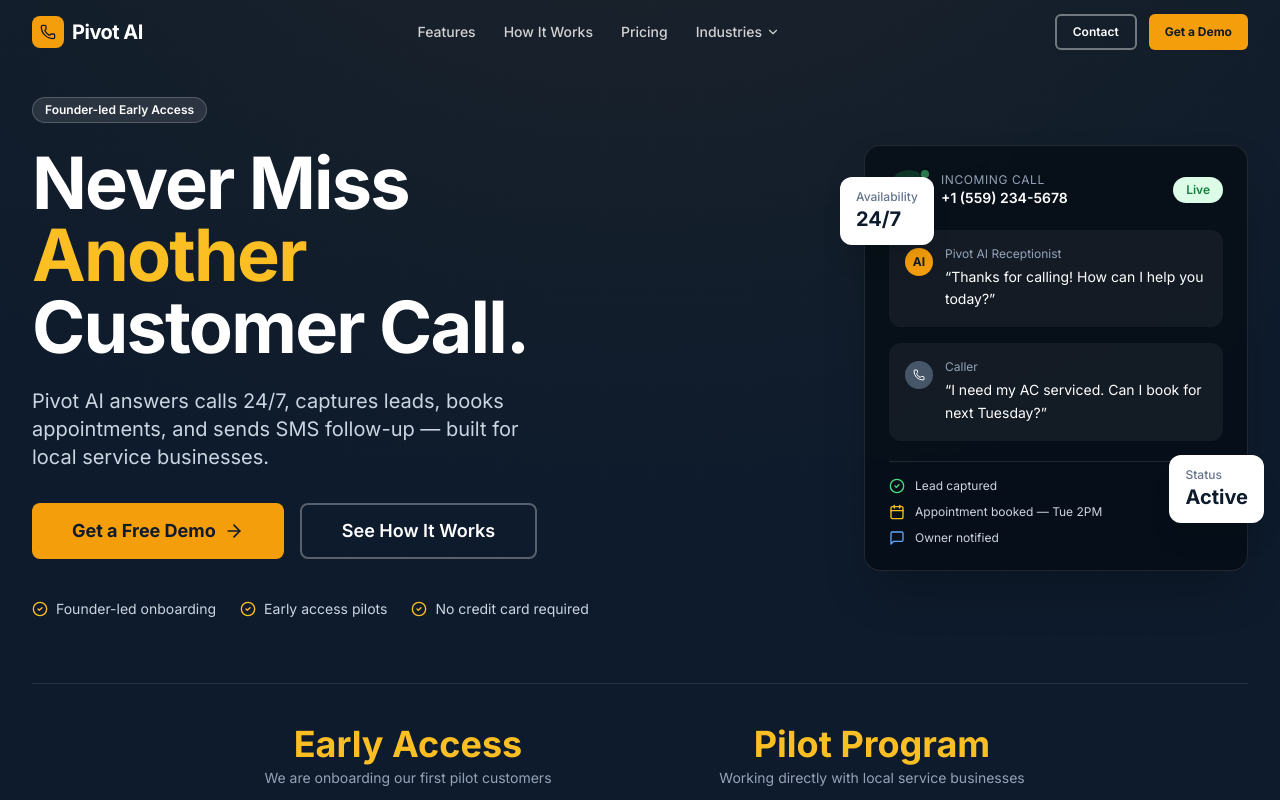
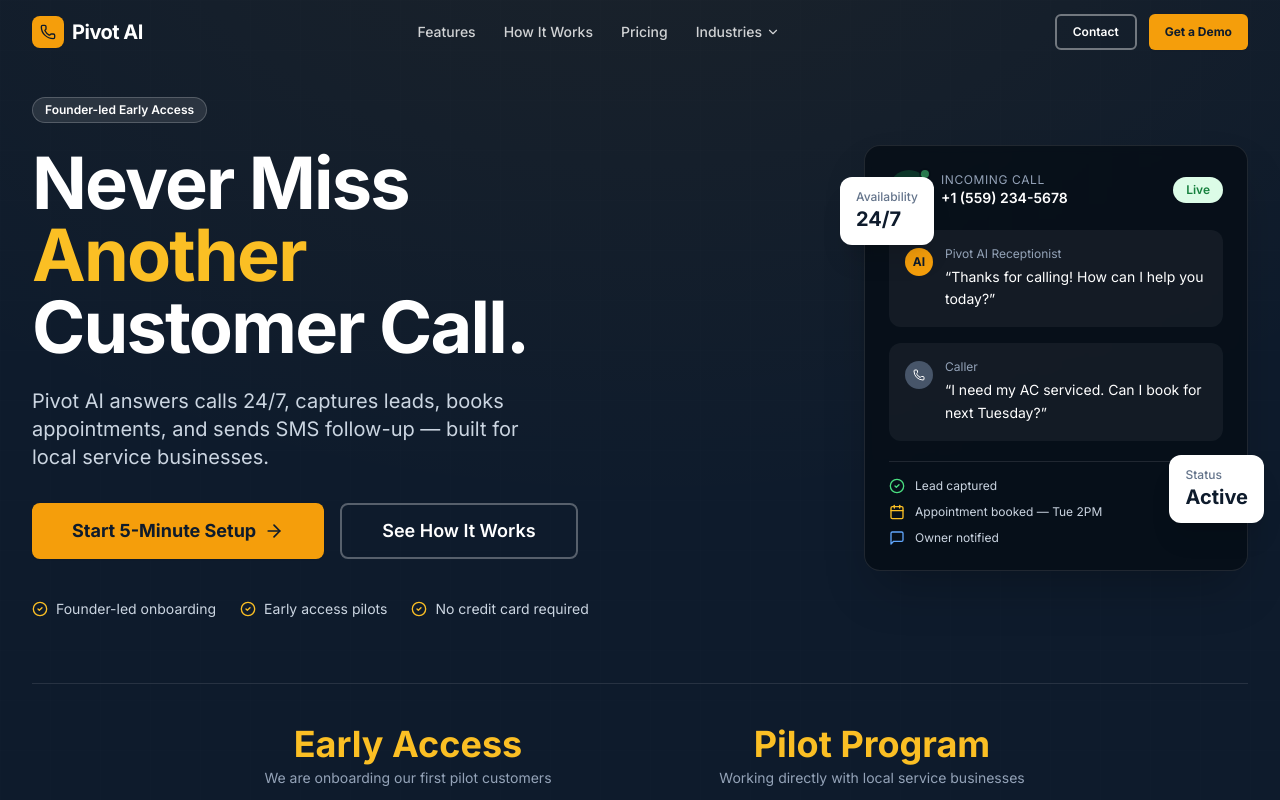
Before and after one commit to Gagan8atwal/pivot-ai-website, a Next.js app: page / in a window 1280 px wide. Shown: the top 800 px of the page. Built offline with nearby package versions, Linux system fonts and the light colour scheme.

Commit message:
feat: send homepage hero into Pivot signup [skip ci]

```diff
--- a/components/sections/hero.tsx
+++ b/components/sections/hero.tsx
@@ -52,9 +52,9 @@ export function Hero() {
             </p>
 
             <div className="flex flex-col sm:flex-row gap-4 justify-center lg:justify-start mb-10">
-              <Link href="/demo">
+              <Link href="/signup">
                 <Button variant="amber" size="xl" className="w-full sm:w-auto group">
-                  Get a Free Demo
+                  Start 5-Minute Setup
                   <ArrowRight
                     className="ml-2 h-5 w-5 transition-transform group-hover:translate-x-1"
                     aria-hidden="true"
```
